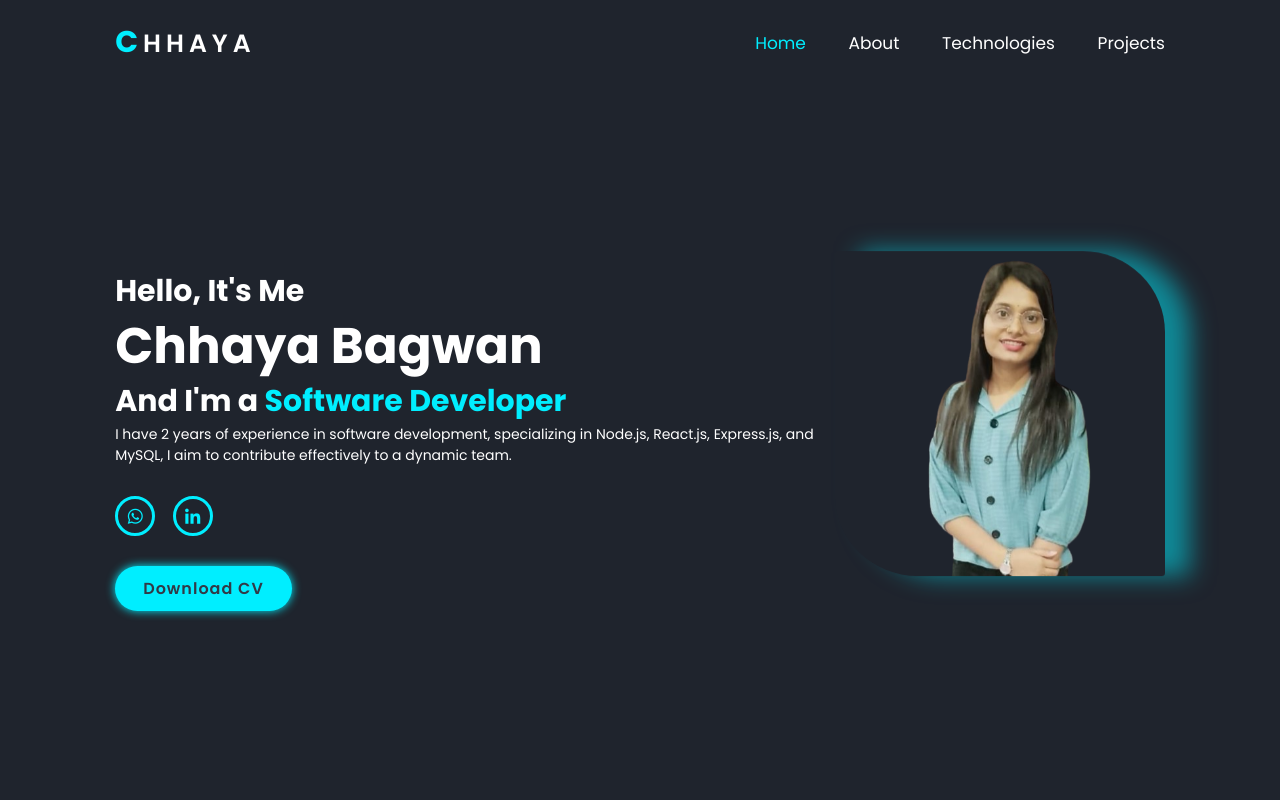
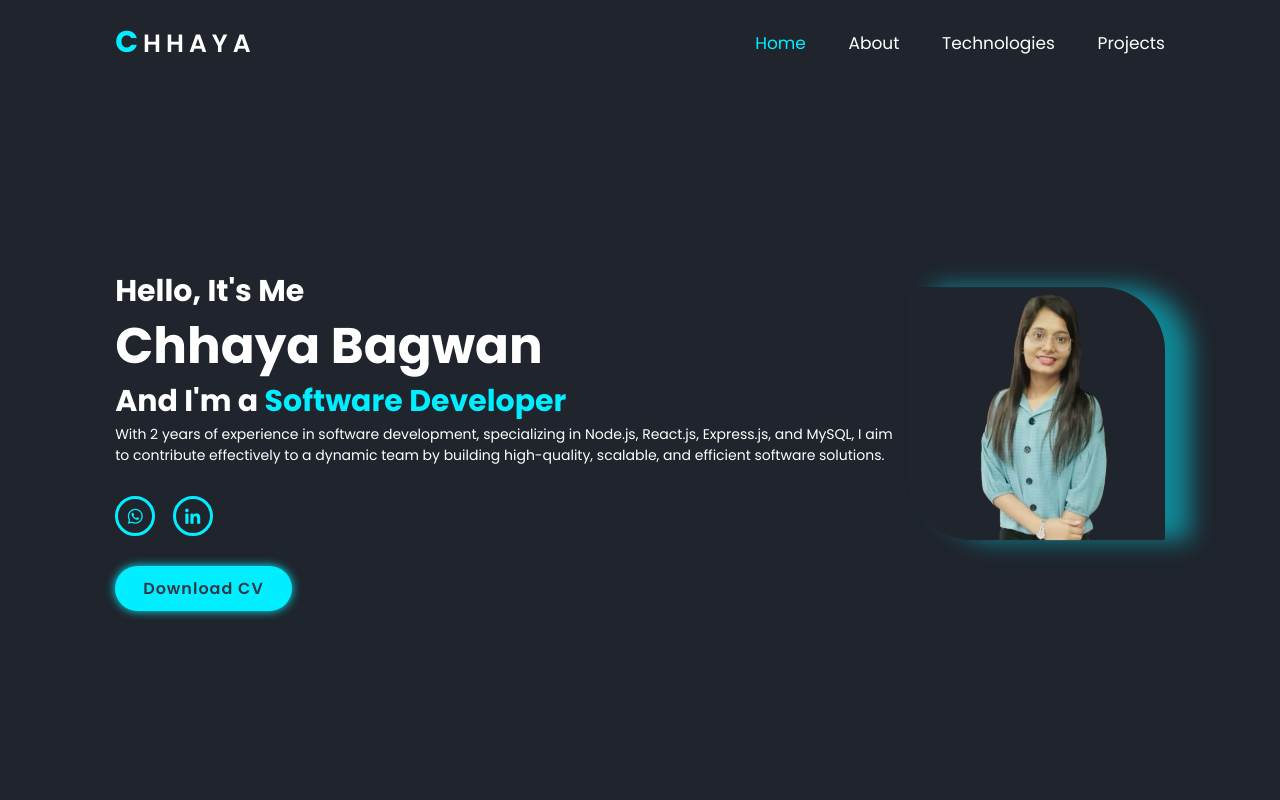
Before and after one commit to chhaya742/My_Portfolio, a plain HTML site: page index.html in a window 1280 px wide. Shown: the top 800 px of the page. Drawn offline with nearby package versions, Linux system fonts and the light colour scheme.

Commit message:
Update index.html

```diff
--- a/index.html
+++ b/index.html
@@ -36,9 +36,7 @@
       <h3>Hello, It's Me</h3>
       <h1>Chhaya Bagwan</h1>
       <h3>And I'm a <span class="multiple-text" style="color: #0ef;"> Software Developer</span></h3>
-      <p>I have 2 years of experience in software
-        development, specializing in Node.js, React.js, Express.js, and MySQL, I aim to contribute effectively to a
-        dynamic team.</p>
+      <p>With 2 years of experience in software development, specializing in Node.js, React.js, Express.js, and MySQL, I aim to contribute effectively to a dynamic team by building high-quality, scalable, and efficient software solutions.</p>
       <div class="social-media">
         <!-- <a href="https://www.facebook.com/saloni7773"><i class="bx bxl-facebook"></i></a> -->
         <a href="https://wa.me/+919770683669"><i class="bx bxl-whatsapp"></i></a>
```
